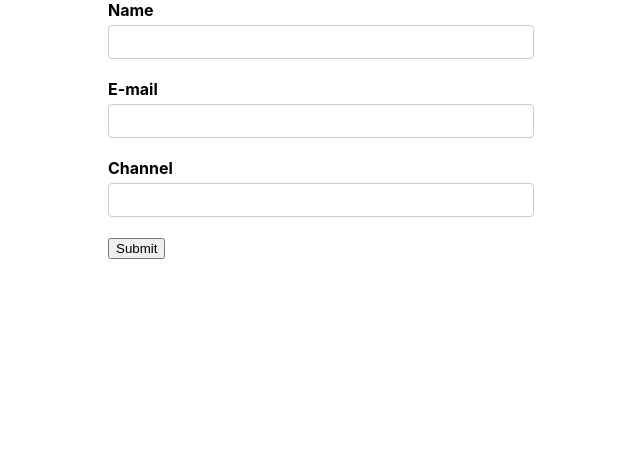
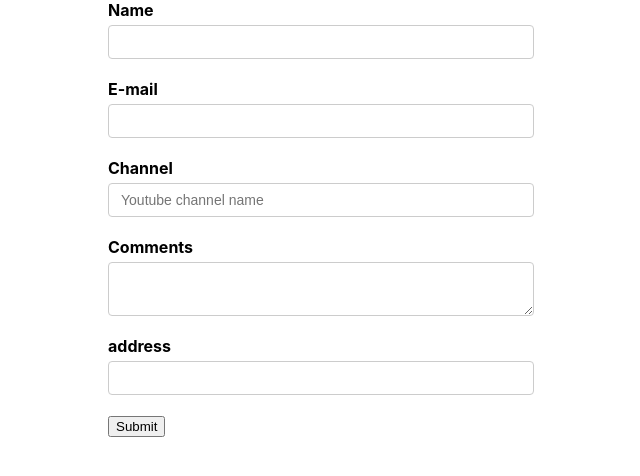
Before and after one commit to ibrahimdenizz/react-formik-playground, a React (Create React App) app in the folder simple-form/: page / in a window 1280 px wide. Shown: the top 476 px of the page, without its empty margins (319-959 px from the left). Built offline with nearby package versions, Linux system fonts and the light colour scheme.

Commit message:
Add field revisited

```diff
--- a/simple-form/src/App.css
+++ b/simple-form/src/App.css
@@ -10,7 +10,8 @@
 }
 
 input[type="text"],
-input[type="email"] {
+input[type="email"],
+textarea {
   display: block;
   width: 400px;
   padding: 6px 12px;
--- a/simple-form/src/components/YoutubeForm.js
+++ b/simple-form/src/components/YoutubeForm.js
@@ -6,6 +6,8 @@
   name: "",
   email: "",
   channel: "",
+  comments: "",
+  address: "",
 };
 
 const onSubmit = (values) => {
@@ -40,8 +42,34 @@
 
         <div className="form-control">
           <label htmlFor="channel">Channel</label>
-          <Field type="text" name="channel" id="channel" />
+          <Field
+            type="text"
+            name="channel"
+            id="channel"
+            placeholder="Youtube channel name"
+          />
           <ErrorMessage name="channel" />
+        </div>
+
+        <div className="form-control">
+          <label htmlFor="comments">Comments</label>
+          <Field as="textarea" id="comments" name="comments" />
+        </div>
+
+        <div className="form-control">
+          <label htmlFor="address">address</label>
+          <Field name="address">
+            {(props) => {
+              const { field, meta } = props;
+
+              return (
+                <div>
+                  <input type="text" id="address" {...field} />
+                  {meta.touched && meta.error ? <div>{meta.error}</div> : null}
+                </div>
+              );
+            }}
+          </Field>
         </div>
 
         <button type="submit">Submit</button>
```
